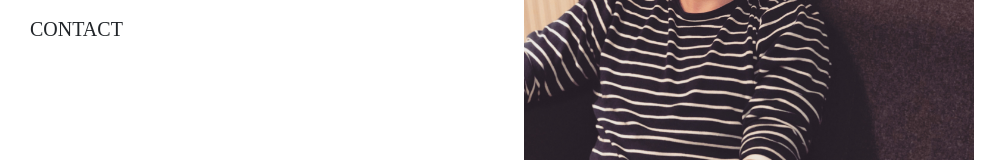
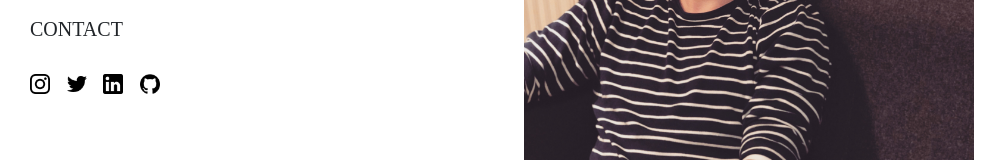
Before and after one commit to Calrizer/calrizer.github.io, a plain HTML site: page index.html in a window 1280 px wide. Shown: the part 215-375 px from the top of the page, without its empty margins (0-1007 px from the left). Drawn offline with nearby package versions, Linux system fonts and the light colour scheme; a web font is replaced by a local one.

Commit message:
Added social links.

```diff
--- a/index.html
+++ b/index.html
@@ -36,6 +36,23 @@
 
     </div>
 
+    <div class="social">
+
+      <a href="http://www.instagram.com/thecalrizer">
+        <img src="images/instagram.png" width="20px">
+      </a>
+      <a href="http://www.twitter.com/thecalrizer">
+        <img src="images/twitter.png" width="20px">
+      </a>
+      <a href="http://www.linkedin.com/in/callumdrain">
+        <img src="images/linkedin.png" width="20px">
+      </a>
+      <a href="http://www.github.com/calrizer">
+        <img src="images/github.png" width="20px">
+      </a>
+
+    </div>
+
   </div>
 
   </div>
--- a/styles/main.css
+++ b/styles/main.css
@@ -35,6 +35,13 @@ html, body {
 
 }
 
+.social img {
+
+  display: inline-block;
+  margin-right: 12px;
+
+}
+
 .main {
 
   height: 100%;
```
Also changed, not shown: images/github.png (added), images/instagram.png (added), images/linkedin.png (added), images/twitter.png (added), 1 other file.
